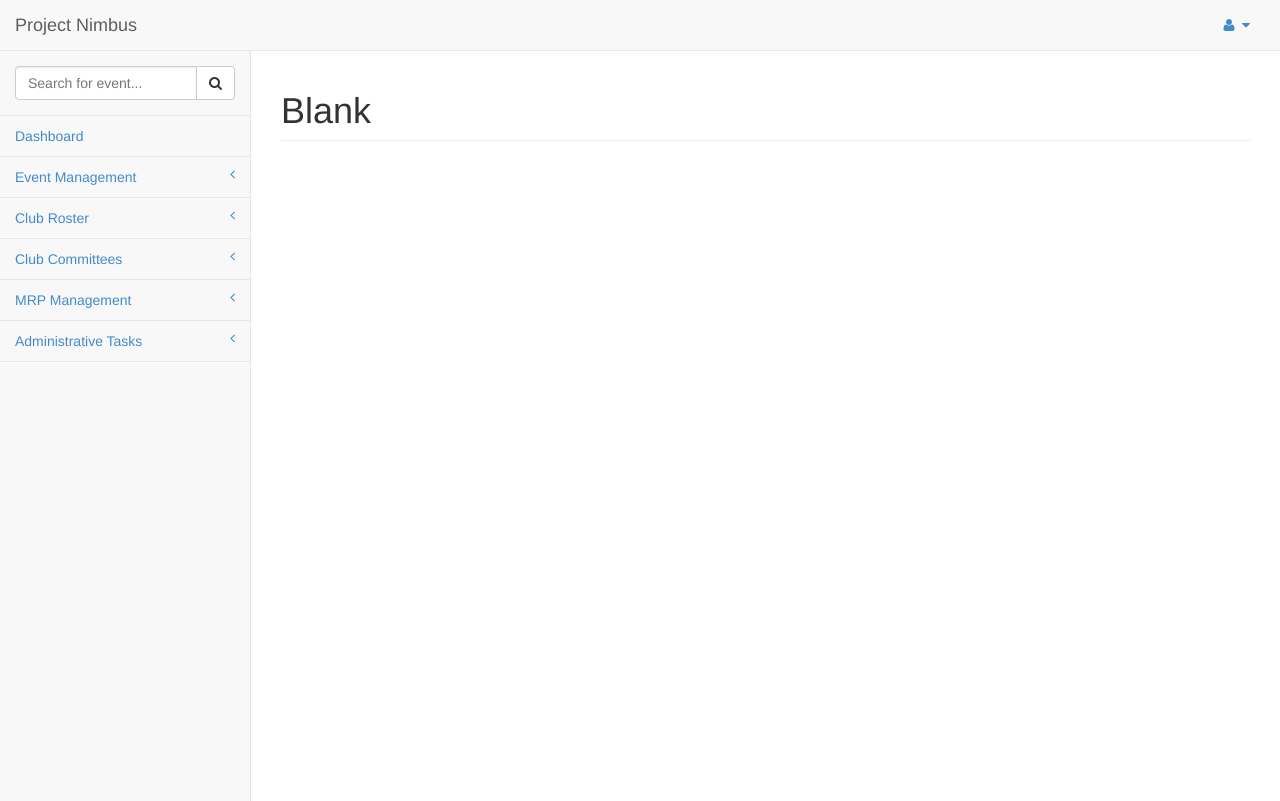
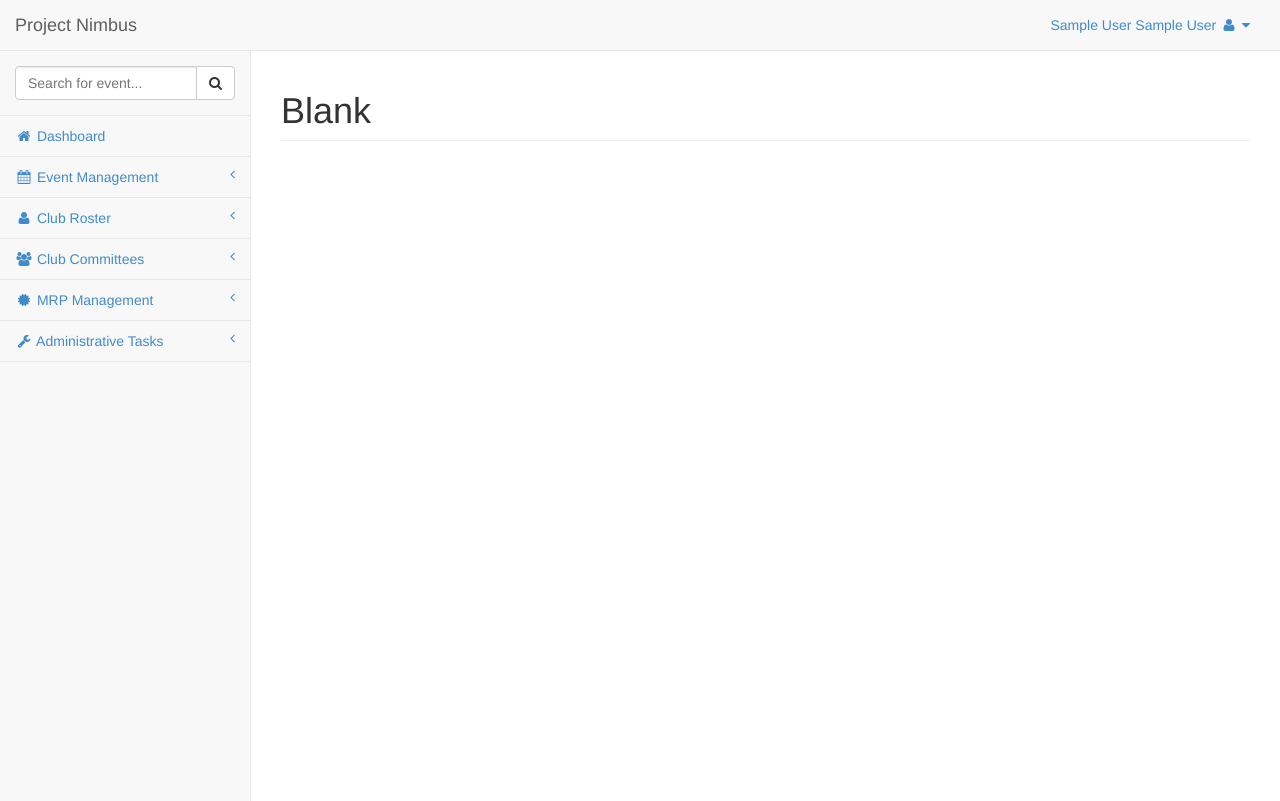
Before and after one commit to thejerrybao/Nimbus, a PHP site: page /admin/index.php in a window 1280 px wide. Run offline with PHP 8.4, Linux system fonts and the light colour scheme; the visitor is signed in with stand-in values (Sample User, id 1).

Commit message:
added icons to home page

```diff
--- a/admin/dbfunc.php
+++ b/admin/dbfunc.php
@@ -53,6 +53,8 @@ class UserFunctions extends Database {
 
             $userData['user_id'] = $row->user_id;
             $userData['access'] = $row->access;
+            $userData['first_name'] = $row->first_name;
+            $userData['last_name'] = $row->last_name;
             return $userData;
         } else { return false; }
     }
@@ -62,6 +64,8 @@ class UserFunctions extends Database {
         session_start();
         unset($_SESSION['cki_rf_user_id']);
         unset($_SESSION['cki_rf_access']);
+        unset($_SESSION['cki_rf_first_name']);
+        unset($_SESSION['cki_rf_last_name']);
     }
 
     // register user
--- a/admin/nav.php
+++ b/admin/nav.php
@@ -12,6 +12,7 @@
 
 $valid_event_manage_views = ["list", "calendar", "event", "edit"];
 $valid_roster_manage_views = ["list", "dues", "member", "status"];
+session_start();
 ?>
 <!-- Navigation -->
 <nav class="navbar navbar-default navbar-static-top" role="navigation" style="margin-bottom: 0">
@@ -30,7 +31,7 @@ $valid_roster_manage_views = ["list", "dues", "member", "status"];
         <!-- /.dropdown -->
         <li class="dropdown">
             <a class="dropdown-toggle" data-toggle="dropdown" href="#">
-                <i class="fa fa-user fa-fw"></i>  <i class="fa fa-caret-down"></i>
+                <?= $_SESSION['cki_rf_first_name'] ?> <?= $_SESSION['cki_rf_last_name'] ?> <i class="fa fa-user fa-fw"></i> <i class="fa fa-caret-down"></i>
             </a>
             <ul class="dropdown-menu dropdown-user">
                 <li><a href="../logout.php"><i class="fa fa-sign-out fa-fw"></i> Logout</a></li>
@@ -55,9 +56,9 @@ $valid_roster_manage_views = ["list", "dues", "member", "status"];
                     </div>
                     <!-- /input-group -->
                 </li>
-                <li <? if ($page == "index") { ?> class="active" <? } ?>><a href="index.php">Dashboard</a></li>
+                <li <? if ($page == "index") { ?> class="active" <? } ?>><a href="index.php"><i class="fa fa-home fa-fw"></i> Dashboard</a></li>
                 <li <? if ($page == "events") { ?> class="active" <? } ?>>
-                    <a href="#">Event Management<span class="fa arrow"></span></a>
+                    <a href="#"><i class="fa fa-calendar fa-fw"></i> Event Management<span class="fa arrow"></span></a>
                     <ul class="nav nav-second-level">
                         <li><a <? if ($page == "events" && $_GET['view'] == "create") { ?> class="active" <? } ?> href="events.php?view=create">Create Event</a></li>
                         <li <? if ($page == "events" && (in_array($_GET['view'], $valid_event_manage_views))) { ?> class="active" <? } ?> >
@@ -70,7 +71,7 @@ $valid_roster_manage_views = ["list", "dues", "member", "status"];
                     </ul>
                 </li>
                 <li <? if ($page == "roster") { ?> class="active" <? } ?>>
-                    <a href="#">Club Roster<span class="fa arrow"></span></a>
+                    <a href="#"><i class="fa fa-user fa-fw"></i> Club Roster<span class="fa arrow"></span></a>
                     <ul class="nav nav-second-level">
                         <li><a <? if ($page == "roster" && $_GET['view'] == "add") { ?> class="active" <? } ?> href="roster.php?view=add">Add Member</a></li>
                         <li <? if ($page == "roster" && (in_array($_GET['view'], $valid_roster_manage_views))) { ?> class="active" <? } ?> >
@@ -84,14 +85,14 @@ $valid_roster_manage_views = ["list", "dues", "member", "status"];
                     </ul>
                 </li>
                 <li <? if ($page == "committees") { ?> class="active" <? } ?>>
-                    <a href="#">Club Committees<span class="fa arrow"></span></a>
+                    <a href="#"><i class="fa fa-users fa-fw"></i> Club Committees<span class="fa arrow"></span></a>
                     <ul class="nav nav-second-level">
                         <li><a <? if ($page == "committees" && $_GET['view'] == "add") { ?> class="active" <? } ?> href="committees.php?view=add">Add Committee</a></li>
                         <li><a <? if ($page == "committees" && $_GET['view'] == "list") { ?> class="active" <? } ?> href="committees.php?view=list">Manage Committees</a></li>
                     </ul>
                 </li>
                 <li>
-                    <a href="#">MRP Management<span class="fa arrow"></span></a>
+                    <a href="#"><i class="fa fa-certificate fa-fw"></i> MRP Management<span class="fa arrow"></span></a>
                     <ul class="nav nav-second-level">
                         <li>
                             <a href="#">MRP Tags<span class="fa arrow"></span></a>
@@ -112,7 +113,7 @@ $valid_roster_manage_views = ["list", "dues", "member", "status"];
                     </ul>
                 </li>
                 <li <? if ($page == "admin") { ?> class="active" <? } ?>>
-                    <a href="#">Administrative Tasks<span class="fa arrow"></span></a>
+                    <a href="#"><i class="fa fa-wrench fa-fw"></i> Administrative Tasks<span class="fa arrow"></span></a>
                     <ul class="nav nav-second-level">
                         <li><a <? if ($page == "admin" && $_GET['view'] == "access") { ?> class="active" <? } ?> href="admin.php?view=access">Manage Member Access</a></li>
                     </ul>
--- a/admin/processdata.php
+++ b/admin/processdata.php
@@ -22,6 +22,8 @@ switch ($_POST['form_submit_type']) {
             session_start();
             $_SESSION['cki_rf_user_id'] = $userData['user_id'];
             $_SESSION['cki_rf_access'] = $userData['access'];
+            $_SESSION['cki_rf_first_name'] = $userData['first_name'];
+            $_SESSION['cki_rf_last_name'] = $userData['last_name'];
             header('Location: index.php');
         } else { echo "Incorrect username/password."; }
         break;
```
